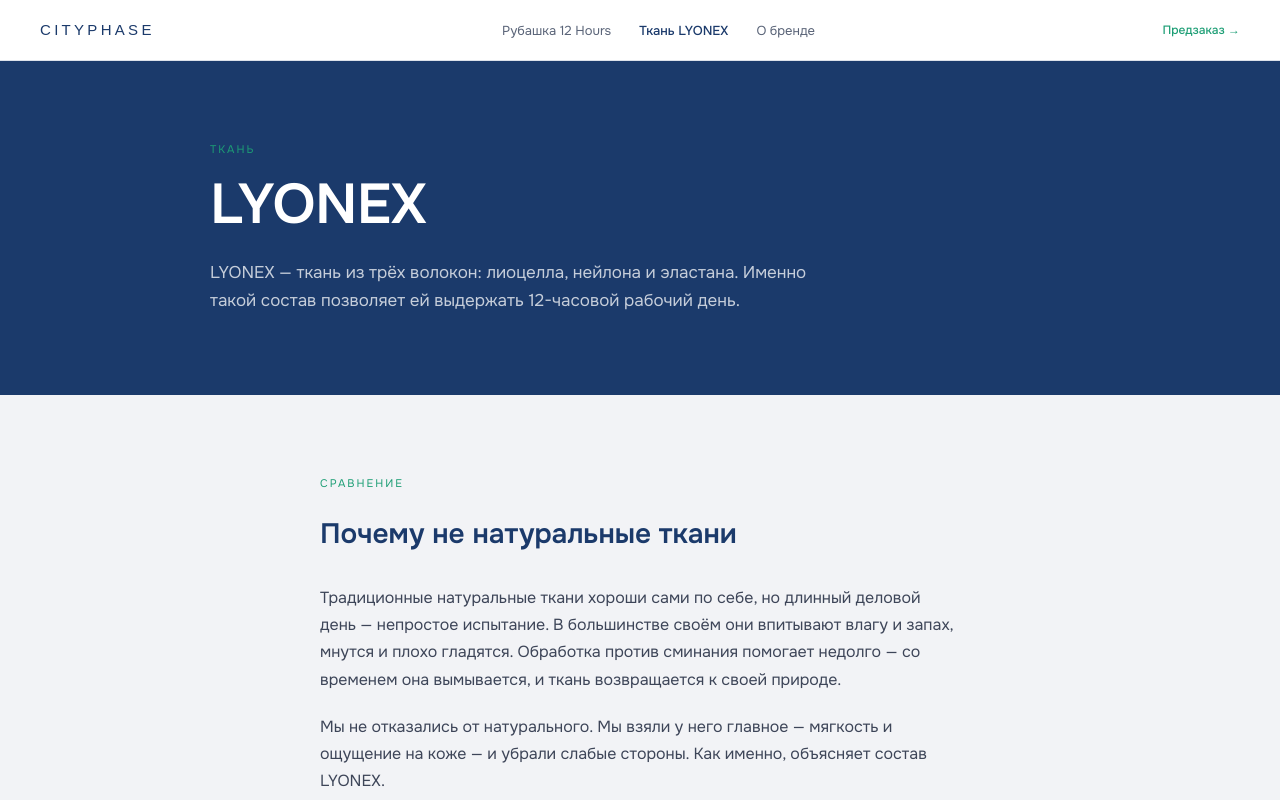
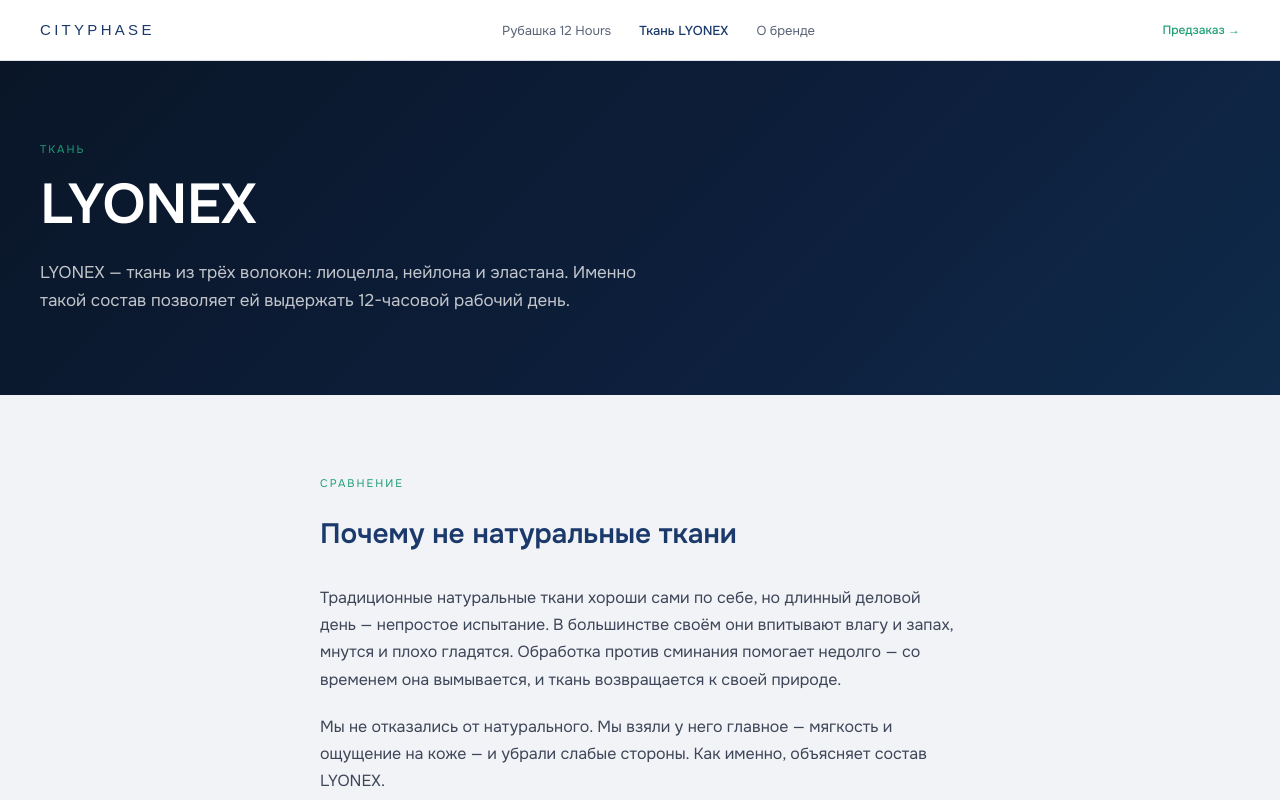
Before and after one commit to 1975pnv-lab/Cityphase, a Next.js app: page /technology in a window 1280 px wide. Shown: the top 800 px of the page. Built offline with nearby package versions, Linux system fonts and the light colour scheme.

Commit message:
technology: Hero — градиентный фон и сдвиг текста влево (десктоп)

```diff
--- a/app/technology/page.js
+++ b/app/technology/page.js
@@ -20,8 +20,8 @@ export default function Technology() {
       </nav>
 
       {/* S0 HERO */}
-      <section style={{ background: '#1B3A6B', padding: '80px 40px' }}>
-        <div style={{ maxWidth: 860, margin: '0 auto' }}>
+      <section style={{ background: 'linear-gradient(135deg,#0a1628 0%,#0d1f3c 60%,#0f2a4a 100%)', padding: '80px 40px' }}>
+        <div style={{ maxWidth: 640 }}>
           <p style={{ fontSize: 11, letterSpacing: '0.18em', textTransform: 'uppercase', color: '#1D9E75', marginBottom: 16 }}>
             ТКАНЬ
           </p>
```
